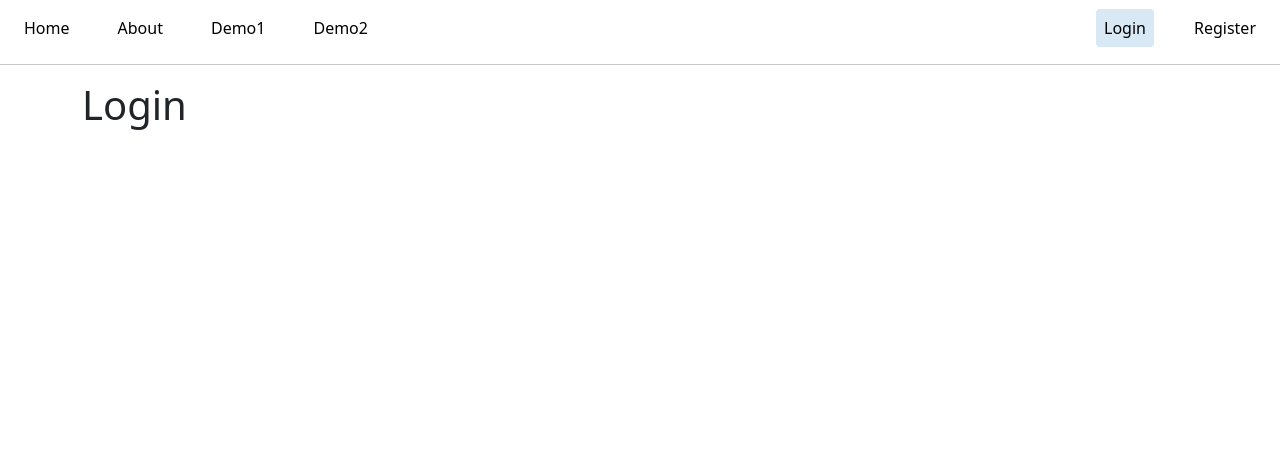
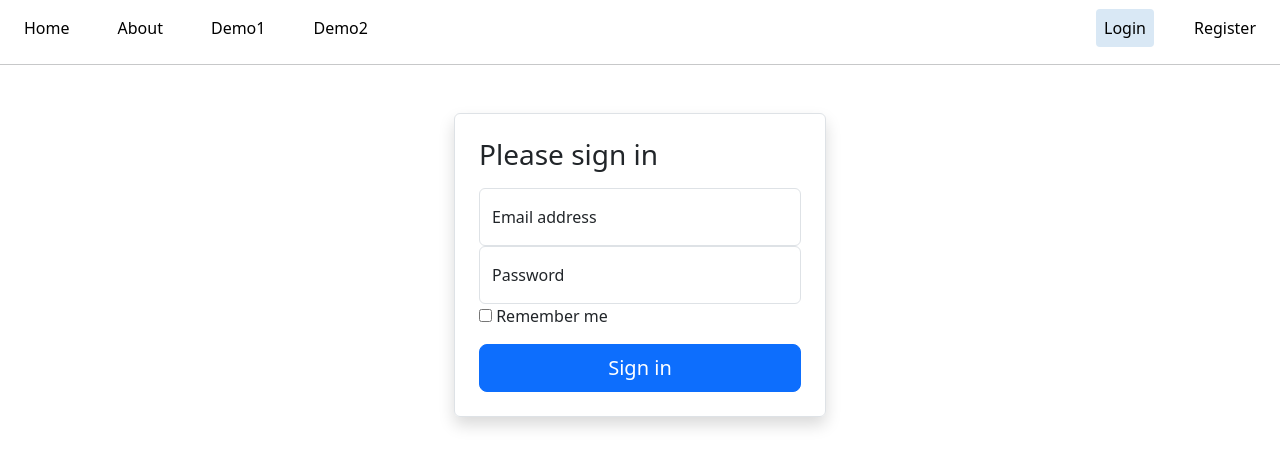
Before and after one commit to lvmeyer/challengeOne, a Vue app in the folder vite-vue/: page /login in a window 1280 px wide. Shown: the top 466 px of the page. Built offline with nearby package versions, Linux system fonts and the light colour scheme.

Commit message:
front/login - register

```diff
--- a/vite-vue/package.json
+++ b/vite-vue/package.json
@@ -14,6 +14,7 @@
   },
   "devDependencies": {
     "@vitejs/plugin-vue": "^4.0.0",
+    "json-server": "^0.17.1",
     "typescript": "^4.9.3",
     "vite": "^4.0.0",
     "vue-tsc": "^1.0.11"
--- a/vite-vue/src/views/auth/Login.vue
+++ b/vite-vue/src/views/auth/Login.vue
@@ -1,3 +1,146 @@
 <template>
-    <h1>Login</h1>
+    <div class="col-lg-4 col-xs-12 m-auto mt-5">
+        <main class="form-signin w-100 border p-4 rounded shadow">
+            <form v-on:submit.prevent="handleLoginForm">
+                <h1 class="h3 mb-3 fw-normal">Please sign in</h1>
+
+                <div class="form-floating">
+                    <input
+                        type="email"
+                        v-model="email"
+                        class="form-control"
+                        id="floatingInput"
+                        placeholder="name@example.com"
+                    />
+                    <label for="floatingInput">Email address</label>
+                </div>
+                <div class="form-floating">
+                    <input
+                        type="password"
+                        v-model="password"
+                        class="form-control"
+                        id="floatingPassword"
+                        placeholder="Password"
+                    />
+                    <label for="floatingPassword">Password</label>
+                </div>
+
+                <div class="checkbox mb-3">
+                    <label>
+                        <input type="checkbox" value="remember-me" /> Remember
+                        me
+                    </label>
+                </div>
+                <button class="w-100 btn btn-lg btn-primary" type="submit">
+                    Sign in
+                </button>
+            </form>
+        </main>
+    </div>
 </template>
+
+<script lang="ts">
+export default {
+    name: "Login",
+    data() {
+        return {
+            email: "",
+            password: "",
+            error: "",
+        };
+    },
+    methods: {
+        async handleLoginForm() {
+            try {
+                console.log(this.email, this.password);
+                const response = await fetch("/api/login", {
+                    method: "POST",
+                    body: JSON.stringify({
+                        email: this.email,
+                        password: this.password,
+                    }),
+                    headers: {
+                        "Content-Type": "application/json",
+                    },
+                });
+                if (!response.ok) {
+                    throw new Error(
+                        "Les informations de connexion sont incorrectes"
+                    );
+                }
+
+                const data = await response.json();
+                // Stocke les informations de l'utilisateur dans le state de l'application
+                // this.$store.commit("setUser", data);
+
+                this.$router.push("/");
+            } catch (error: any) {
+                this.error = error.message;
+                console.error(error);
+            }
+        },
+    },
+    mounted() {
+        console.log("mounted");
+        let user = localStorage.getItem("user");
+        localStorage.removeItem("user");
+        if (user) {
+            this.$router.push("/");
+        }
+    },
+};
+</script>
+
+<style>
+.bd-placeholder-img {
+    font-size: 1.125rem;
+    text-anchor: middle;
+    -webkit-user-select: none;
+    -moz-user-select: none;
+    user-select: none;
+}
+
+@media (min-width: 768px) {
+    .bd-placeholder-img-lg {
+        font-size: 3.5rem;
+    }
+}
+
+.b-example-divider {
+    height: 3rem;
+    background-color: rgba(0, 0, 0, 0.1);
+    border: solid rgba(0, 0, 0, 0.15);
+    border-width: 1px 0;
+    box-shadow: inset 0 0.5em 1.5em rgba(0, 0, 0, 0.1),
+        inset 0 0.125em 0.5em rgba(0, 0, 0, 0.15);
+}
+
+.b-example-vr {
+    flex-shrink: 0;
+    width: 1.5rem;
+    height: 100vh;
+}
+
+.bi {
+    vertical-align: -0.125em;
+    fill: currentColor;
+}
+
+.nav-scroller {
+    position: relative;
+    z-index: 2;
+    height: 2.75rem;
+    overflow-y: hidden;
+}
+
+.nav-scroller .nav {
+    display: flex;
+    flex-wrap: nowrap;
+    padding-bottom: 1rem;
+    margin-top: -1px;
+    overflow-x: auto;
+    text-align: center;
+    white-space: nowrap;
+    -webkit-overflow-scrolling: touch;
+}
+</style>
```
Also changed, not shown: vite-vue/src/datas/users.json (added, +34 -0 lines), 1 other file (tests, documents, lock files or other folders).
